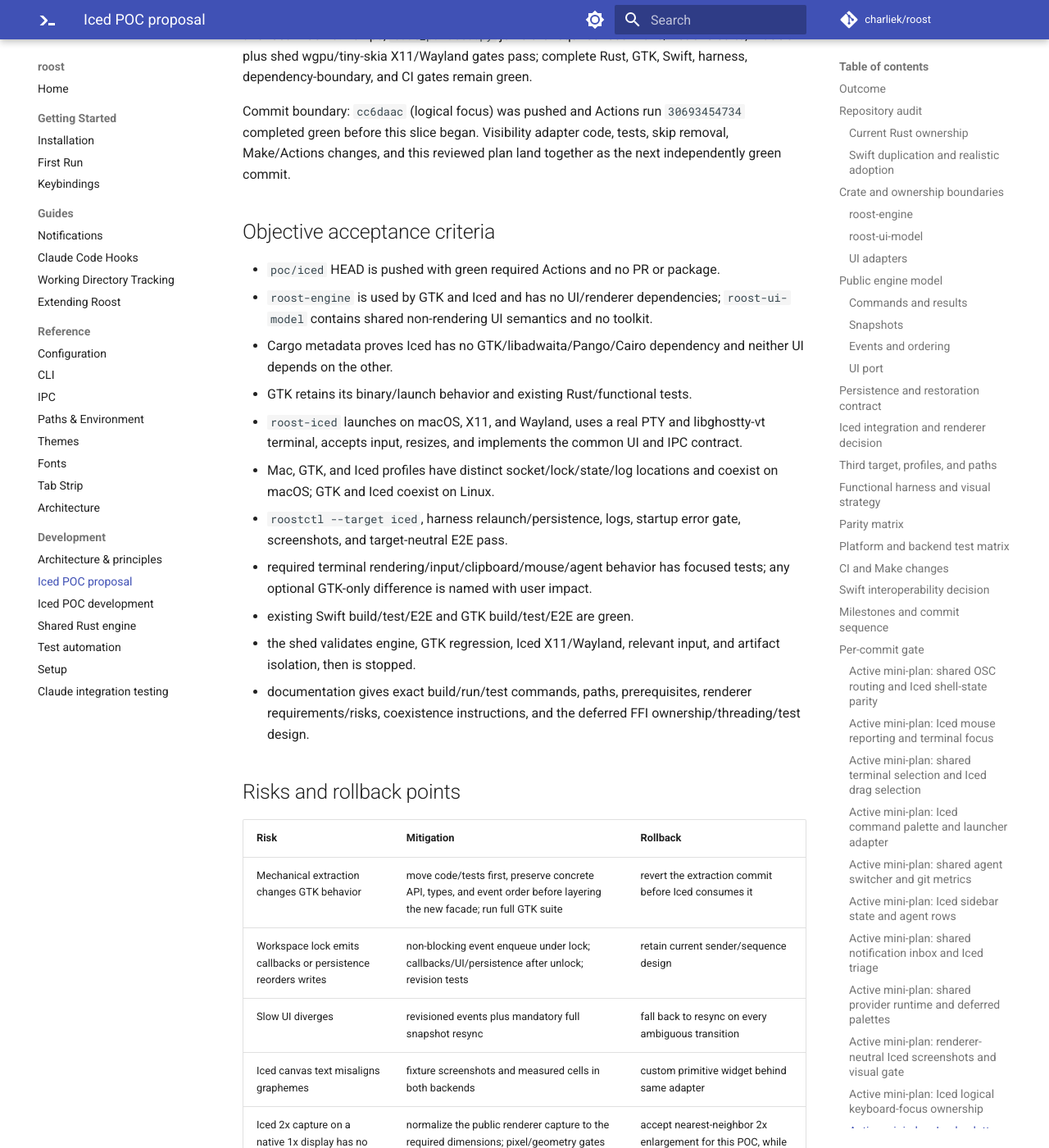
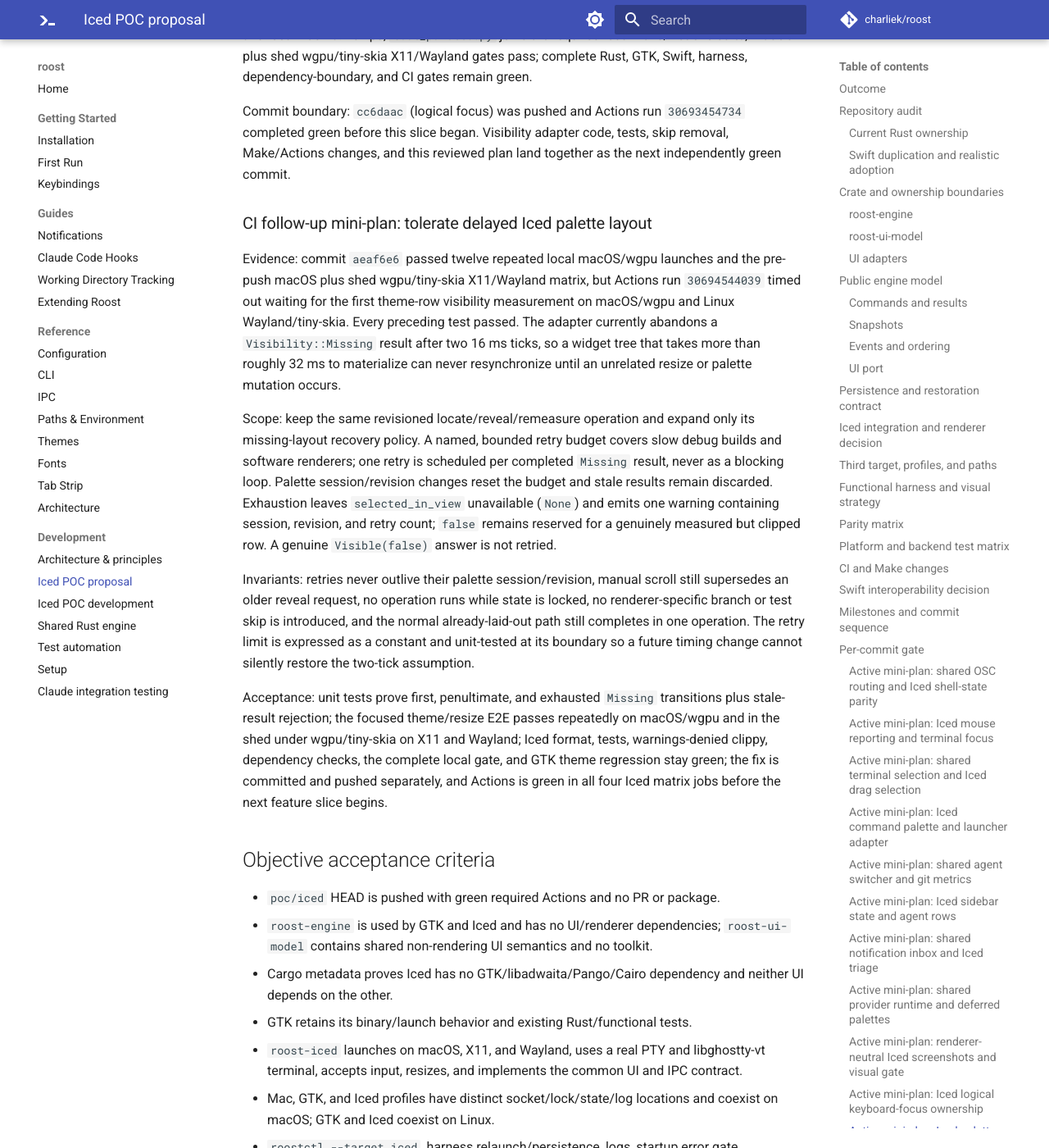
Before and after one commit to charliek/roost, an MkDocs documentation site: the page built from docs/development/iced-poc-plan.md, in a window 1280 px wide and 1400 px high, scrolled down 24903 px. Shown: the whole window at 82% size. Built offline with MkDocs 1.6.1 and Material for MkDocs 9.7.7, drawn with Linux system fonts in a browser that asks for light colours; comment, search, counter and statistics services are not loaded.

Commit message:
fix: retry delayed iced palette layout

```diff
--- a/docs/development/iced-poc-plan.md
+++ b/docs/development/iced-poc-plan.md
@@ -940,6 +940,40 @@ Commit boundary: `cc6daac` (logical focus) was pushed and Actions run
 tests, skip removal, Make/Actions changes, and this reviewed plan land together
 as the next independently green commit.
 
+### CI follow-up mini-plan: tolerate delayed Iced palette layout
+
+Evidence: commit `aeaf6e6` passed twelve repeated local macOS/wgpu launches and
+the pre-push macOS plus shed wgpu/tiny-skia X11/Wayland matrix, but Actions run
+`30694544039` timed out waiting for the first theme-row visibility measurement
+on macOS/wgpu and Linux Wayland/tiny-skia. Every preceding test passed. The
+adapter currently abandons a `Visibility::Missing` result after two 16 ms
+ticks, so a widget tree that takes more than roughly 32 ms to materialize can
+never resynchronize until an unrelated resize or palette mutation occurs.
+
+Scope: keep the same revisioned locate/reveal/remeasure operation and expand
+only its missing-layout recovery policy. A named, bounded retry budget covers
+slow debug builds and software renderers; one retry is scheduled per completed
+`Missing` result, never as a blocking loop. Palette session/revision changes
+reset the budget and stale results remain discarded. Exhaustion leaves
+`selected_in_view` unavailable (`None`) and emits one warning containing
+session, revision, and retry count; `false` remains reserved for a genuinely
+measured but clipped row. A genuine `Visible(false)` answer is not retried.
+
+Invariants: retries never outlive their palette session/revision, manual
+scroll still supersedes an older reveal request, no operation runs while state
+is locked, no renderer-specific branch or test skip is introduced, and the
+normal already-laid-out path still completes in one operation. The retry limit
+is expressed as a constant and unit-tested at its boundary so a future timing
+change cannot silently restore the two-tick assumption.
+
+Acceptance: unit tests prove first, penultimate, and exhausted `Missing`
+transitions plus stale-result rejection; the focused theme/resize E2E passes
+repeatedly on macOS/wgpu and in the shed under wgpu/tiny-skia on X11 and
+Wayland; Iced format, tests, warnings-denied clippy, dependency checks, the
+complete local gate, and GTK theme regression stay green; the fix is committed
+and pushed separately, and Actions is green in all four Iced matrix jobs before
+the next feature slice begins.
+
 ## Objective acceptance criteria
 
 - `poc/iced` HEAD is pushed with green required Actions and no PR or package.
```
Also changed, not shown: 1 other file.
